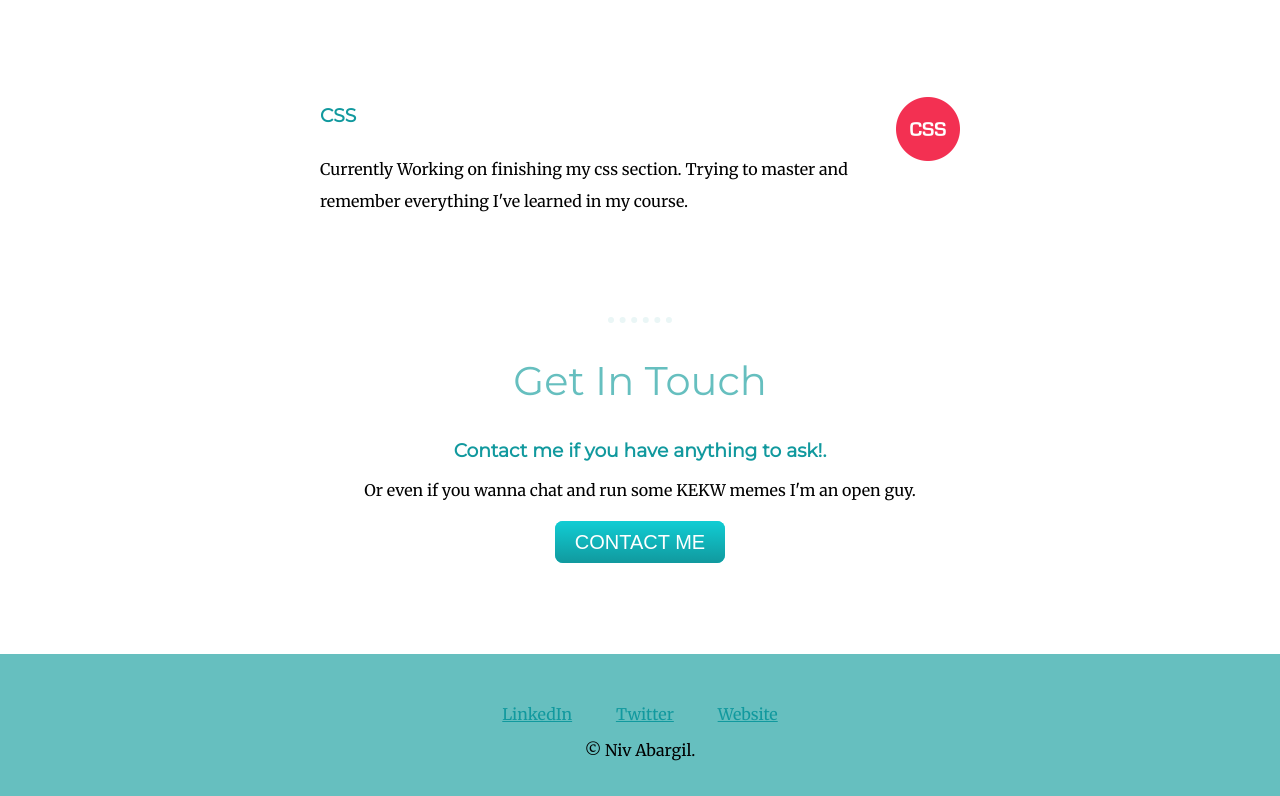
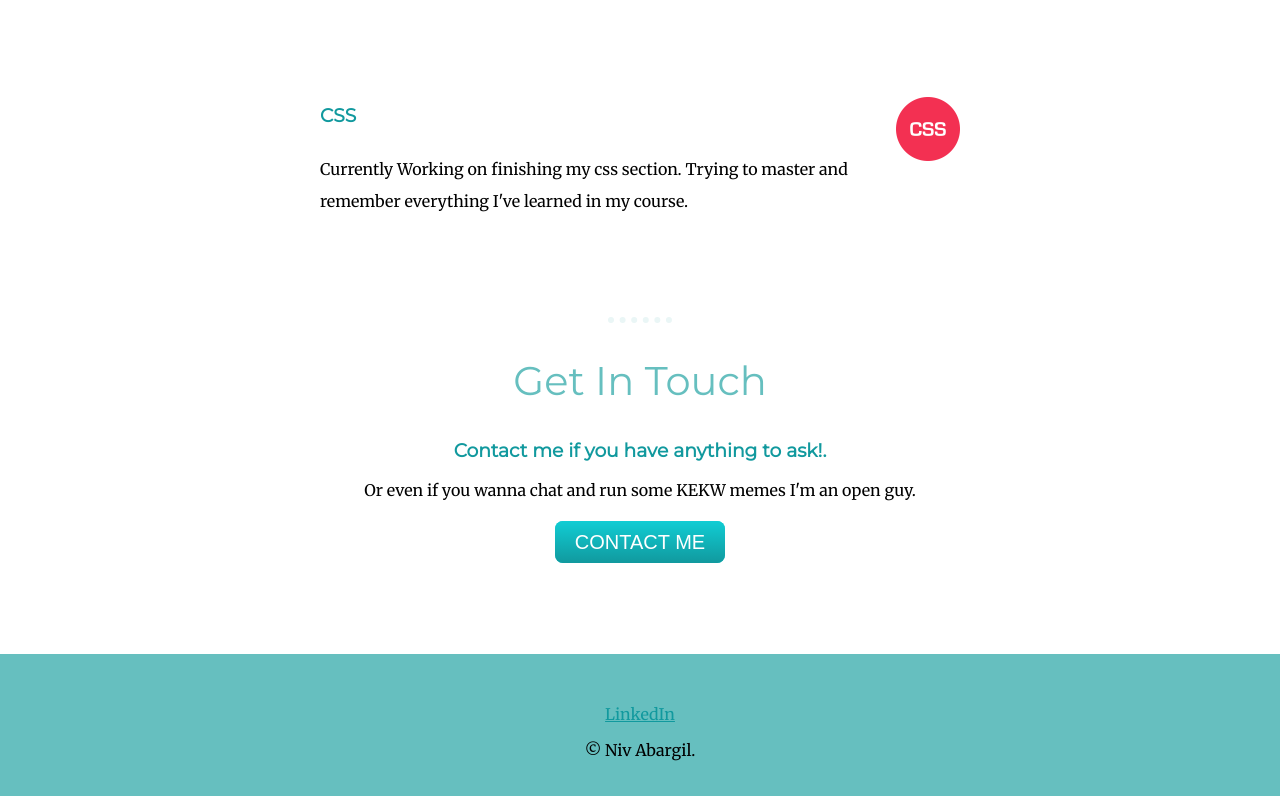
Before and after one commit to NivAbargil/CSS-My-Site, a plain HTML site: page index.html in a window 1280 px wide. Shown: the part 1473-2269 px from the top of the page. Drawn offline with Linux system fonts and the light colour scheme.

Commit message:
Update index.html

```diff
--- a/index.html
+++ b/index.html
@@ -51,9 +51,7 @@
 
 
       <div class="bottom-container">
-        <a class="footer-link" href="https://www.linkedin.com/">LinkedIn</a>
-        <a class="footer-link" href="https://twitter.com/">Twitter</a>
-        <a class="footer-link" href="https://www.appbrewery.co/">Website</a>
+        <a class="footer-link" href="https://www.linkedin.com/in/niv-abargil-7a9618172/" target="_blank">LinkedIn</a>
         <p>© Niv Abargil.</p>
       </div>
 
```
